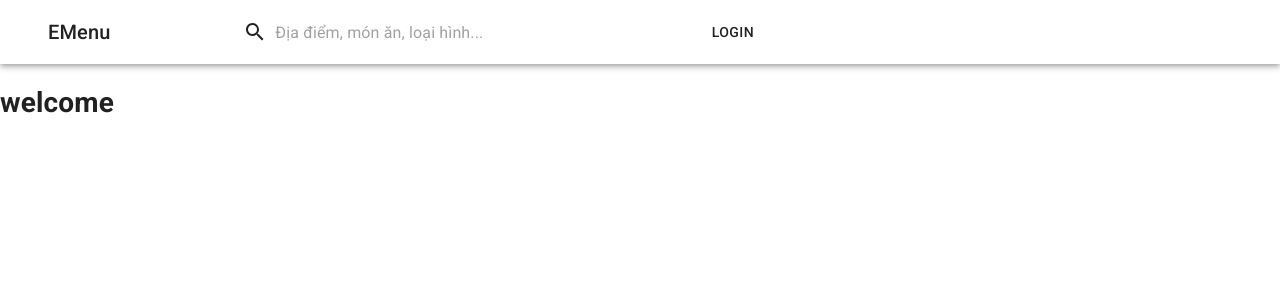
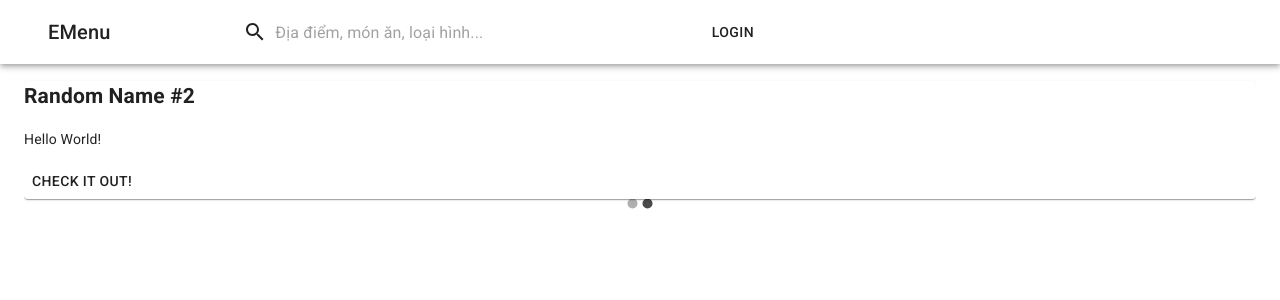
Before and after one commit to quocnguyencoder/EMenu, a Next.js app: page / in a window 1280 px wide. Shown: the top 300 px of the page. Built offline with nearby package versions, Linux system fonts and the light colour scheme.

Commit message:
add banner carousel

```diff
--- /dev/null
+++ b/components/Homepage/Banners.tsx
@@ -0,0 +1,34 @@
+import React from "react";
+import Carousel from "react-material-ui-carousel";
+import { Paper, Button } from "@material-ui/core";
+
+function Item(props: any) {
+  return (
+    <Paper>
+      <h2>{props.item.name}</h2>
+      <p>{props.item.description}</p>
+
+      <Button className="CheckButton">Check it out!</Button>
+    </Paper>
+  );
+}
+
+export default function Banners() {
+  var items = [
+    {
+      name: "Random Name #1",
+      description: "Probably the most random thing you have ever seen!",
+    },
+    {
+      name: "Random Name #2",
+      description: "Hello World!",
+    },
+  ];
+  return (
+    <Carousel>
+      {items.map((item, i) => (
+        <Item key={i} item={item} />
+      ))}
+    </Carousel>
+  );
+}
--- a/package.json
+++ b/package.json
@@ -16,7 +16,8 @@
     "@material-ui/icons": "^4.11.2",
     "next": "11.0.1",
     "react": "17.0.2",
-    "react-dom": "17.0.2"
+    "react-dom": "17.0.2",
+    "react-material-ui-carousel": "^2.2.7"
   },
   "devDependencies": {
     "@types/react": "17.0.15",
--- a/pages/index.tsx
+++ b/pages/index.tsx
@@ -1,9 +1,14 @@
 import Layout from "../components/Layout";
+
+import Banners from "../components/Homepage/Banners";
+import { Container } from "@material-ui/core";
 
 export default function Home() {
   return (
     <Layout title="Homepage">
-      <h1>welcome </h1>
+      <Container maxWidth="lg">
+        <Banners />
+      </Container>
     </Layout>
   );
 }
```
Also changed, not shown: 1 other file (tests, documents, lock files or other folders).
